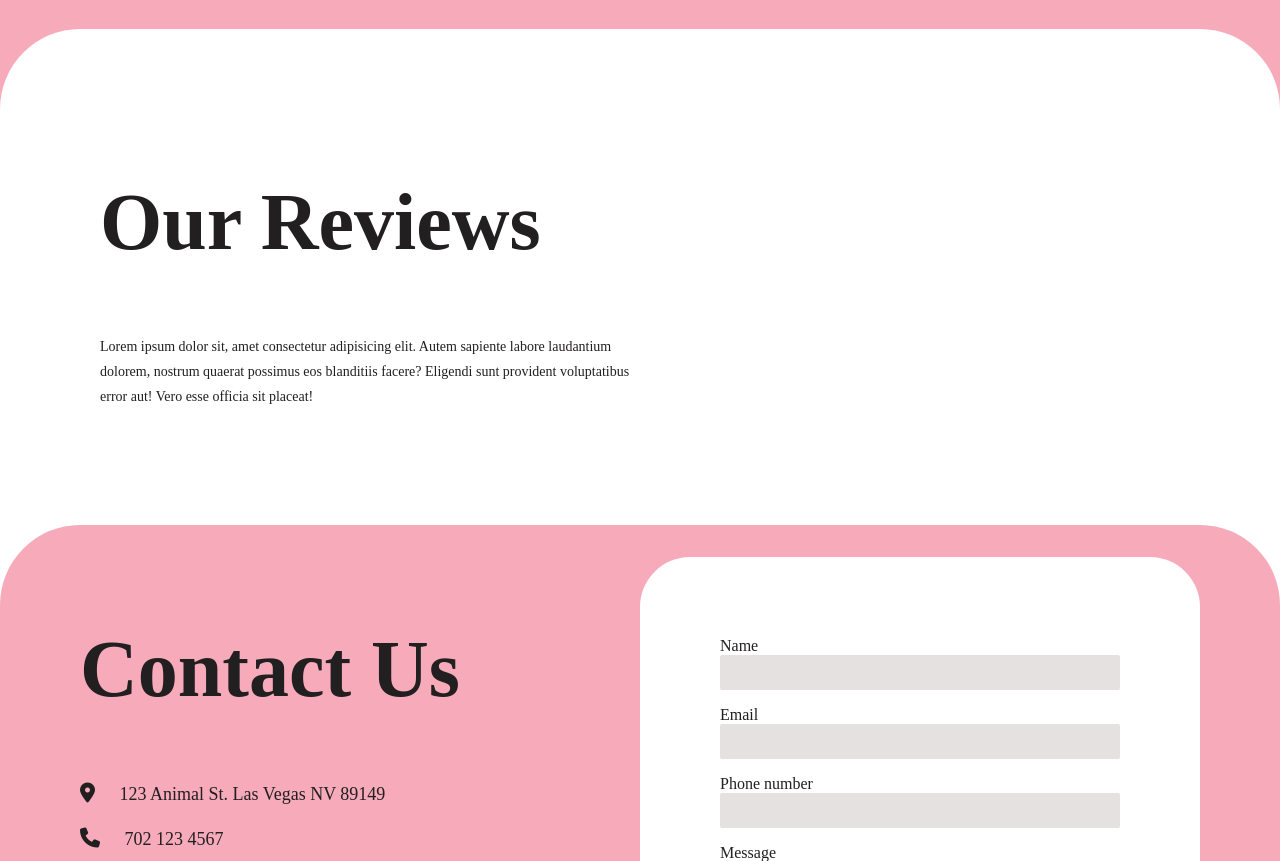
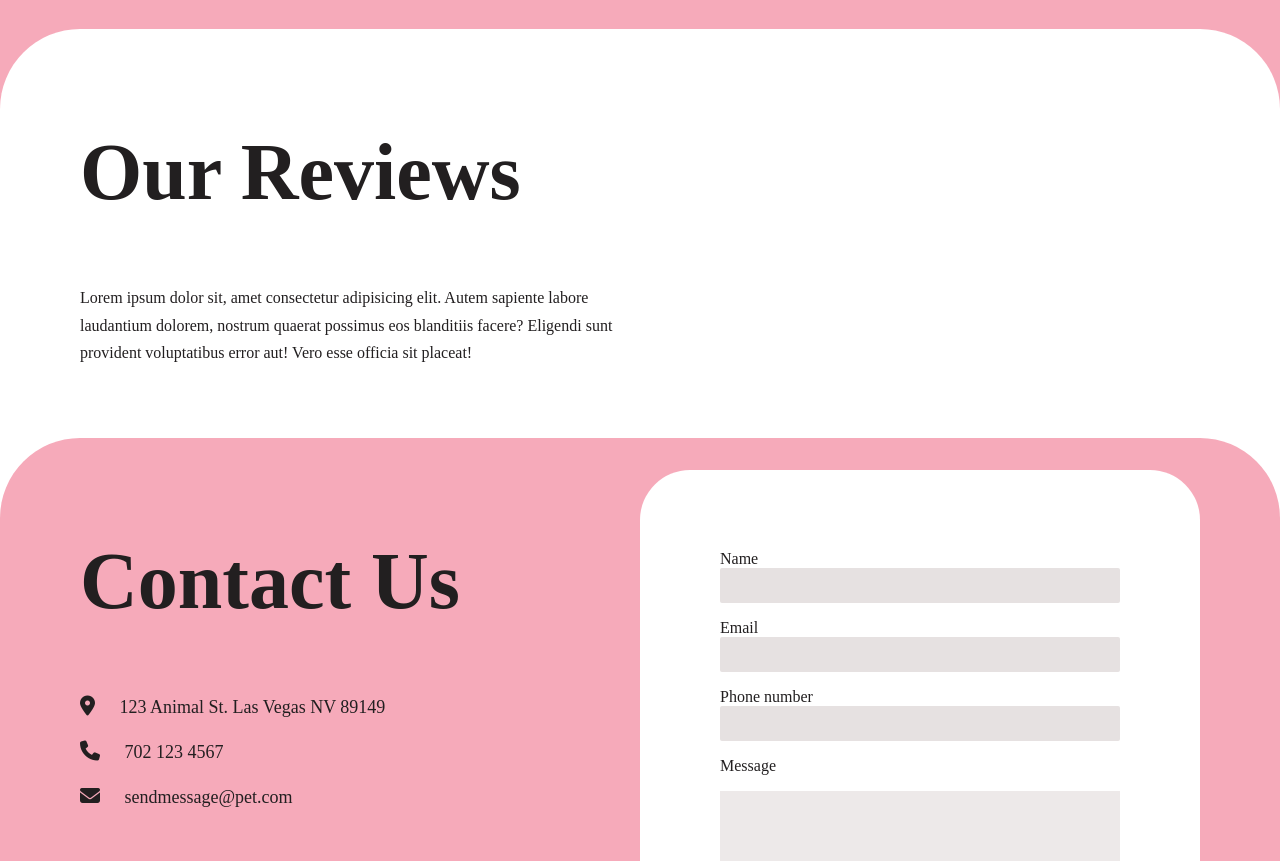
Before and after one commit to ara-de-guzman/Vet-website-template, a plain HTML site: page index.html in a window 1280 px wide. Shown: the part 2515-3376 px from the top of the page. Drawn offline with Linux system fonts and the light colour scheme; no server answers; a web font is replaced by a local one.

Commit message:
commit
modified review page css

```diff
--- a/index.css
+++ b/index.css
@@ -50,10 +50,10 @@ nav ul {
 
 nav ul li {
   margin: 0 20px;
-  transition: transform .4s ease;
+  transition: transform 0.4s ease;
 }
 
-nav ul li:hover  {
+nav ul li:hover {
   transform: translateY(-2px);
 }
 
@@ -64,7 +64,6 @@ nav ul li a {
 
 nav ul li a:hover {
   color: var(--pink-color);
-
 }
 
 .social-media {
@@ -326,7 +325,7 @@ option {
   grid-template-rows: auto;
   gap: 35px;
   transform: translateX(0);
-  margin-top: 20px;
+  margin-top: 40px;
   transition: all 0.5s ease;
 }
 
@@ -362,10 +361,13 @@ option {
 .review-text {
   padding: 50px 20px;
 }
+.review-text-header p {
+  width: 50%;
+}
 
 .review-text p {
   font-size: 14px;
-  width: 50%;
+  width: 100%;
   line-height: 25px;
 }
 
--- a/index.html
+++ b/index.html
@@ -203,7 +203,7 @@
     <!-- review -->
     <section class="review-section" id="review">
       <div class="review-container">
-        <div class="review-text">
+        <div class="review-text-header">
           <h1>Our Reviews</h1>
           <p>
             Lorem ipsum dolor sit, amet consectetur adipisicing elit. Autem
```
